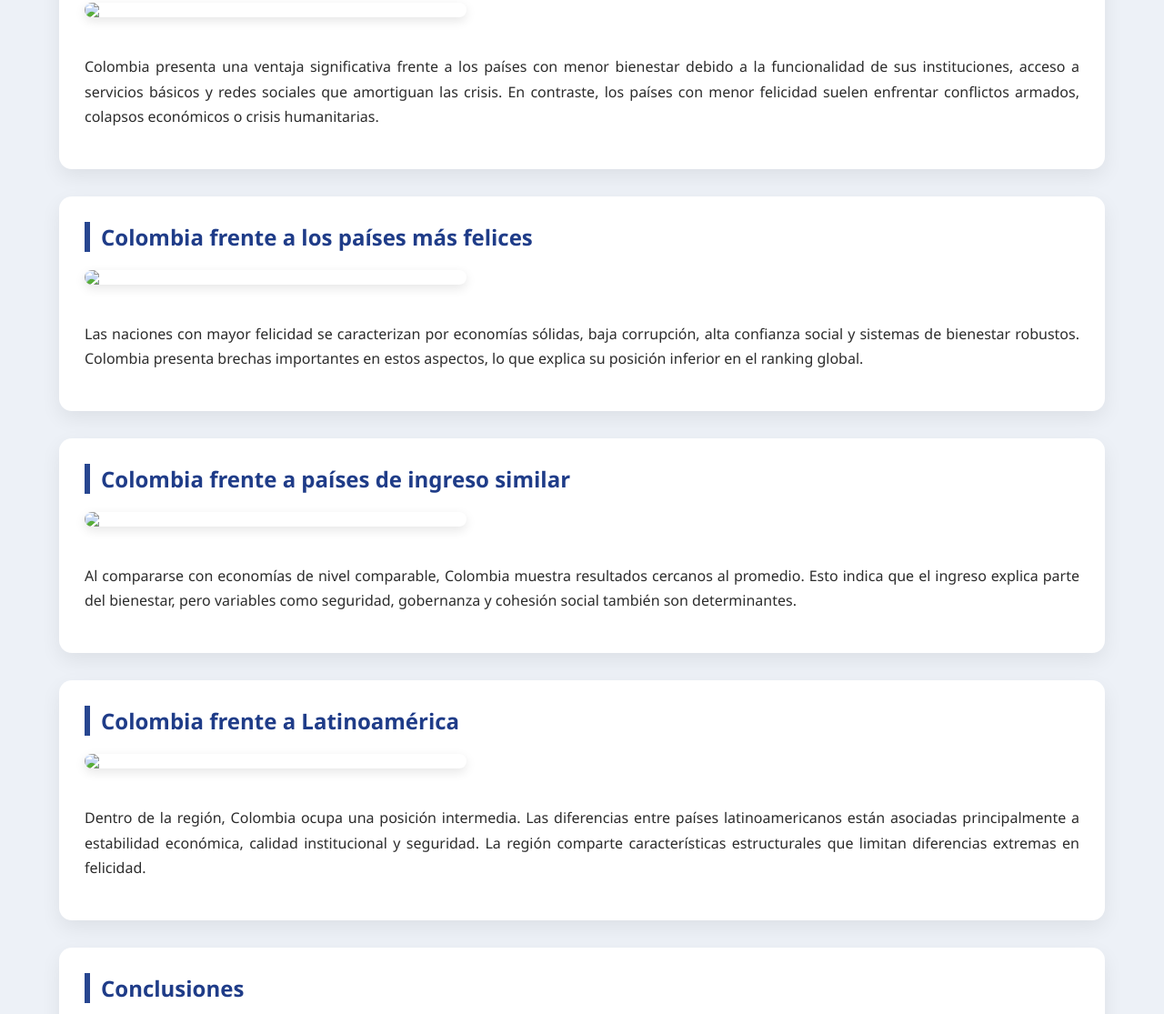
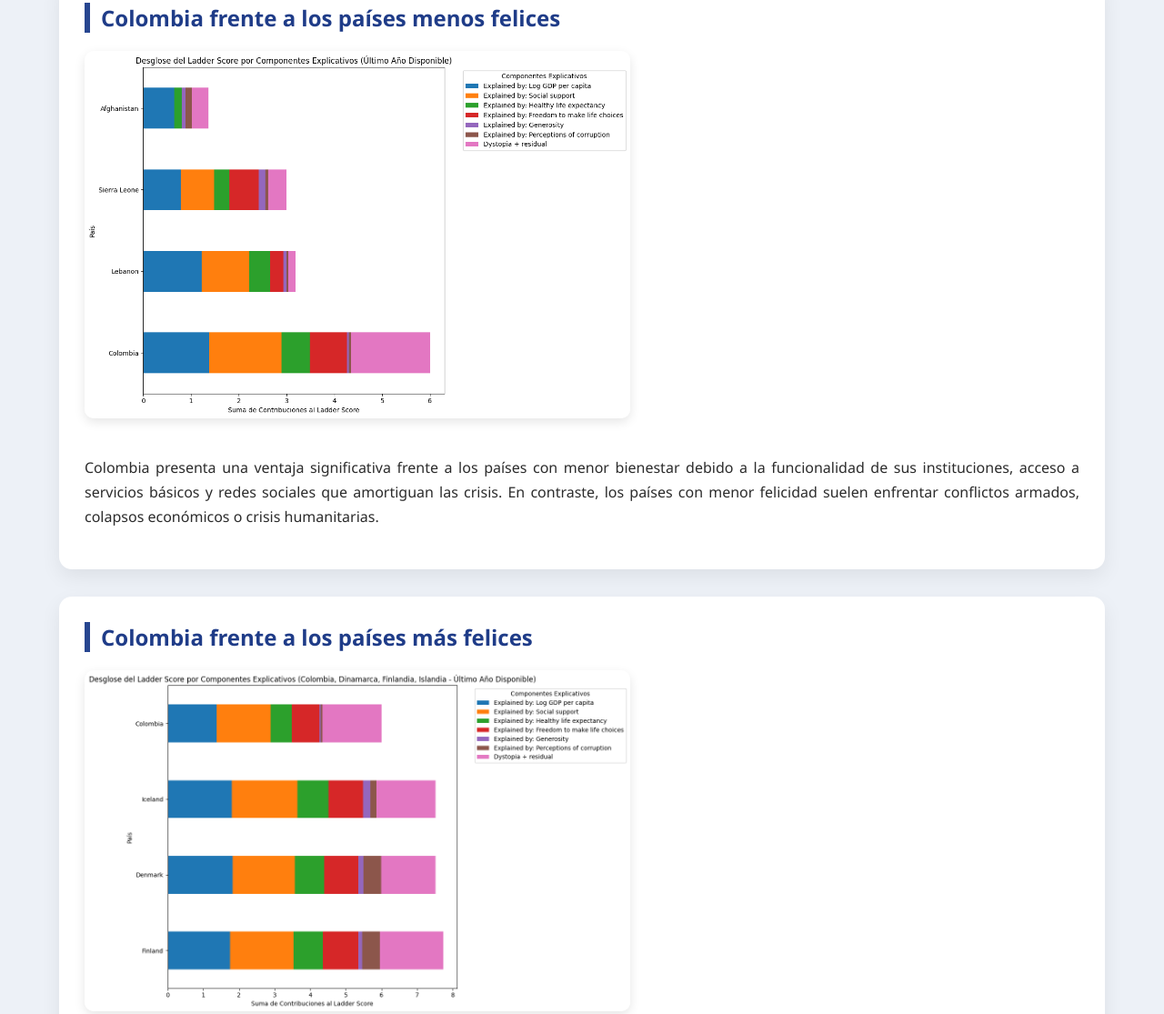
Before and after one commit to sanntdh/Felicidad-Colombia-3, a plain HTML site: page index.html in a window 1280 px wide. Shown: the part 1688-2803 px from the top of the page at 91% size. Drawn offline with Linux system fonts and the light colour scheme.

Commit message:
Update index.html

```diff
--- a/index.html
+++ b/index.html
@@ -88,7 +88,7 @@ p{
 }
 
 .section-flex img{
-    width:420px;
+    width:600px;
     max-width:100%;
     border-radius:10px;
     box-shadow:0 4px 12px rgba(0,0,0,0.1);
@@ -199,7 +199,7 @@ La evolución del índice de felicidad en Colombia muestra variaciones asociadas
 <h2>Colombia frente a los países menos felices</h2>
 
 <div class="section-flex">
-<img src="comparacion_con_los_mejores.png">
+<img src="comparacion_los_mejores.png">
 <p>
 Colombia presenta una ventaja significativa frente a los países con menor bienestar debido a la funcionalidad de sus instituciones, acceso a servicios básicos y redes sociales que amortiguan las crisis. En contraste, los países con menor felicidad suelen enfrentar conflictos armados, colapsos económicos o crisis humanitarias.
 </p>
@@ -210,7 +210,7 @@ Colombia presenta una ventaja significativa frente a los países con menor biene
 <h2>Colombia frente a los países más felices</h2>
 
 <div class="section-flex">
-<img src="comparacion_con_los_peores.png">
+<img src="comparacion_los_peores.png">
 <p>
 Las naciones con mayor felicidad se caracterizan por economías sólidas, baja corrupción, alta confianza social y sistemas de bienestar robustos. Colombia presenta brechas importantes en estos aspectos, lo que explica su posición inferior en el ranking global.
 </p>
@@ -221,7 +221,7 @@ Las naciones con mayor felicidad se caracterizan por economías sólidas, baja c
 <h2>Colombia frente a países de ingreso similar</h2>
 
 <div class="section-flex">
-<img src="comparacion_con_los_de_su_rango.png">
+<img src="comparación_con_los_de_su_rango.png">
 <p>
 Al compararse con economías de nivel comparable, Colombia muestra resultados cercanos al promedio. Esto indica que el ingreso explica parte del bienestar, pero variables como seguridad, gobernanza y cohesión social también son determinantes.
 </p>
@@ -232,7 +232,7 @@ Al compararse con economías de nivel comparable, Colombia muestra resultados ce
 <h2>Colombia frente a Latinoamérica</h2>
 
 <div class="section-flex">
-<img src="comparacion_con_latinoamerica.png">
+<img src="comparacion_con_latinoamérica.png">
 <p>
 Dentro de la región, Colombia ocupa una posición intermedia. Las diferencias entre países latinoamericanos están asociadas principalmente a estabilidad económica, calidad institucional y seguridad. La región comparte características estructurales que limitan diferencias extremas en felicidad.
 </p>
```
